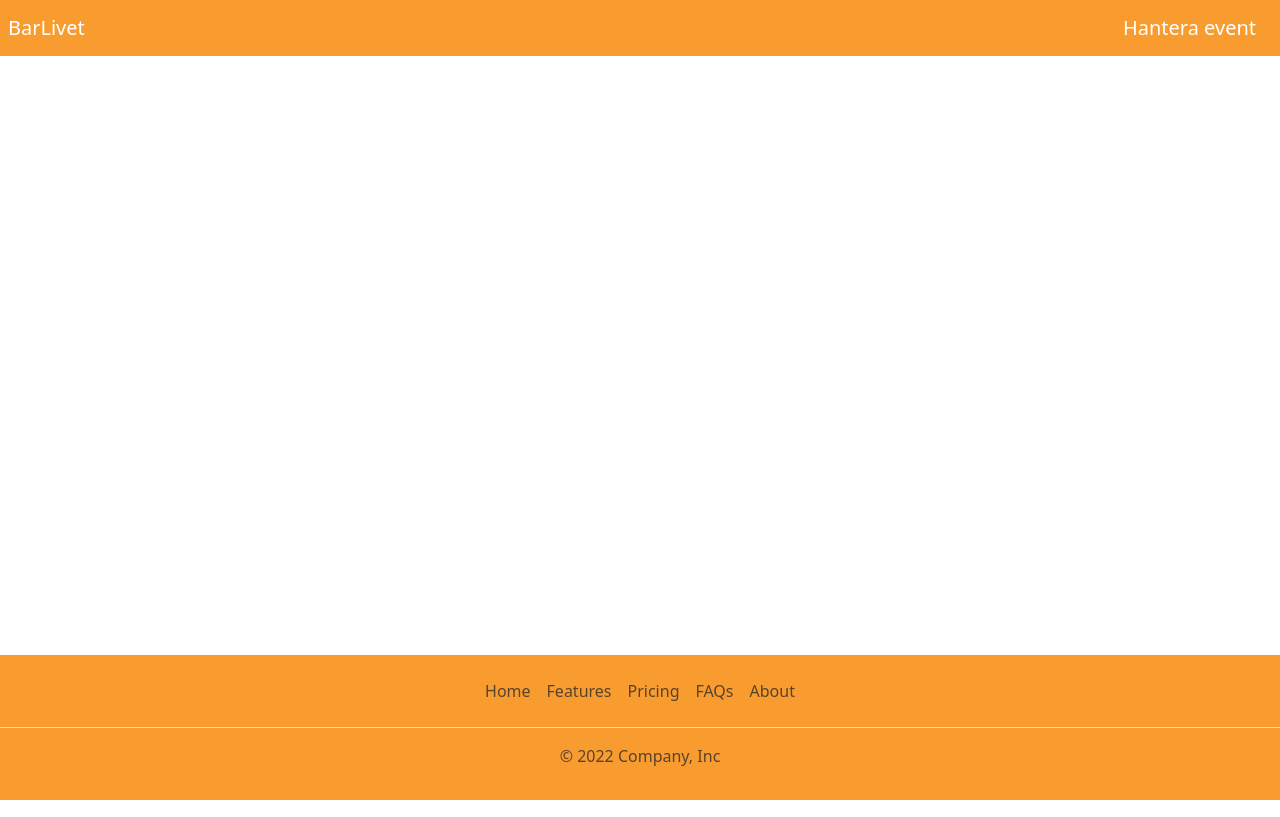
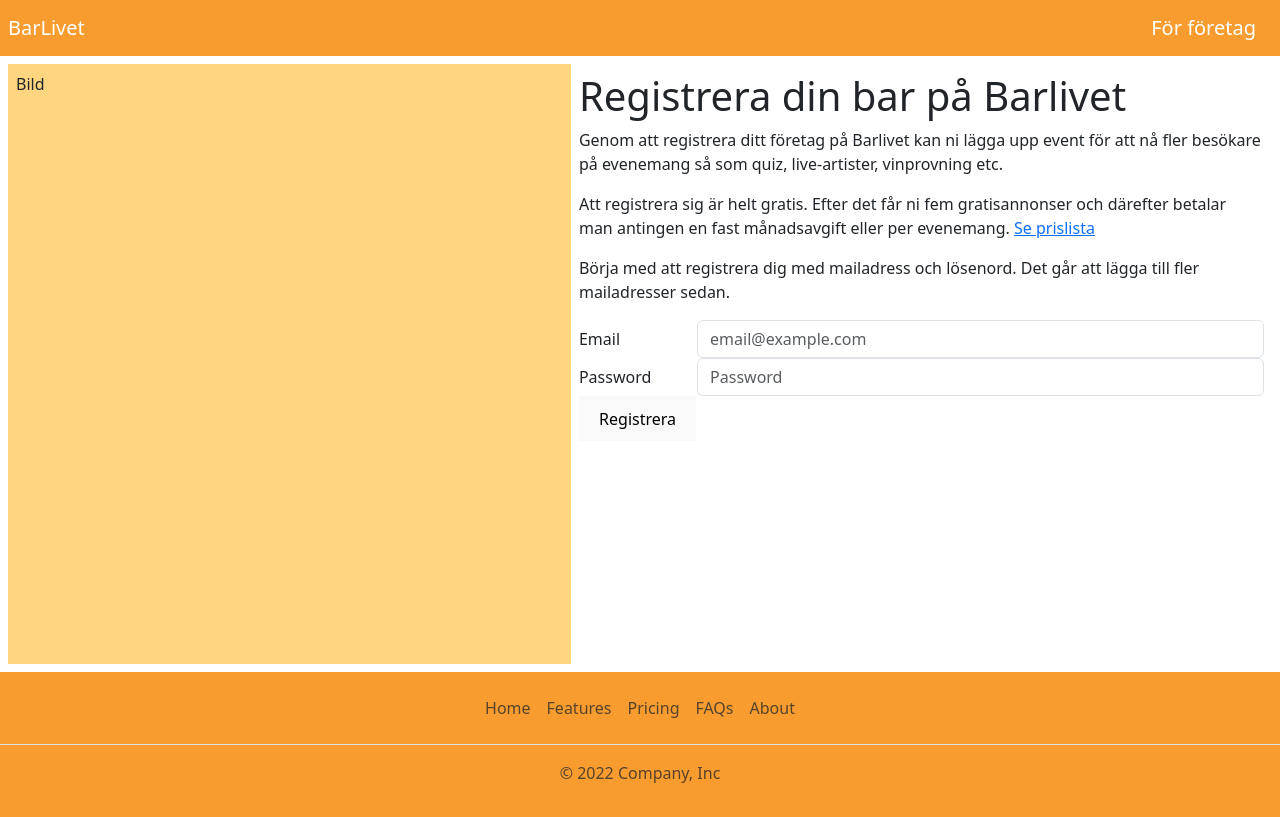
Before and after one commit to christofferosterberg/eventkartan, a React (Vite) app: page /registrera in a window 1280 px wide. Built offline with nearby package versions, Linux system fonts and the light colour scheme.

Commit message:
started with registration

```diff
--- a/package.json
+++ b/package.json
@@ -13,6 +13,7 @@
     "@auth0/auth0-react": "^2.2.4",
     "@react-google-maps/api": "^2.19.2",
     "auth0": "^4.3.0",
+    "axios": "^1.6.7",
     "bootstrap": "^5.3.2",
     "react": "^18.2.0",
     "react-bootstrap": "^2.10.0",
--- a/src/Admin.tsx
+++ b/src/Admin.tsx
@@ -1,13 +1,10 @@
 import React from 'react'
 import { useAuth0 } from '@auth0/auth0-react';
 import AdminConsole from './AdminConsole';
+import { Link } from 'react-router-dom';
 
 function Admin() {
     const { loginWithRedirect, isAuthenticated, isLoading } = useAuth0();
-
-    function handleLogin() {
-        loginWithRedirect()
-    }
 
     if (isLoading) {
         return <div>Loading ...</div>;
@@ -18,9 +15,15 @@ function Admin() {
             {isAuthenticated ? (
                 <AdminConsole></AdminConsole>
             ) : (
-                <div className='text-center'>
-                    <h1>Logga in som företag</h1>
-                    <button onClick={() => handleLogin()}>Logga in</button>
+                <div className='d-flex p-2'>
+                    <div className='w-50 p-2' style={{ backgroundColor: '#FFD580', height: '75vh' }}>
+                        Bild
+                    </div>
+                    <div className='p-2 flex-grow-1'>
+                        <h1>Logga in som företag</h1>
+                        <button onClick={() => loginWithRedirect()}>Logga in</button>
+                        <p className='mt-2'> Eller <Link to="/registrera">Skapa ett konto</Link></p>
+                    </div>
                 </div>
             )}
         </div>
--- a/src/App.tsx
+++ b/src/App.tsx
@@ -7,6 +7,7 @@ import Home from './Home'
 import { BrowserRouter, Routes, Route } from "react-router-dom";
 import { Auth0Provider } from '@auth0/auth0-react';
 import { Link } from 'react-router-dom';
+import SignUp from './SignUp';
 
 function App() {
   // const domain = process.env.REACT_APP_AUTH0_DOMAIN
@@ -27,13 +28,14 @@ function App() {
           <BrowserRouter>
             <nav className="navbar navbar-dark p-2" style={{ backgroundColor: '#F99C2F' }}>
               <Link className="navbar-brand text-center" to="/home">BarLivet</Link>
-              <Link className="navbar-brand text-center" to="/admin">Hantera event</Link>
+              <Link className="navbar-brand text-center" to="/admin">För företag</Link>
             </nav>
 
             <Routes>
             <Route path="/" element={<Home />} />
               <Route path="/home" element={<Home />} />
               <Route path="/admin" element={<Admin />} />
+              <Route path="/registrera" element={<SignUp />} />
             </Routes>
           </BrowserRouter>
         </div>
--- /dev/null
+++ b/src/SignUp.tsx
@@ -0,0 +1,76 @@
+import { useAuth0 } from '@auth0/auth0-react';
+import axios from 'axios';
+import React, { useState } from 'react'
+import { Link } from 'react-router-dom'
+
+function SignUp() {
+    const { loginWithRedirect } = useAuth0();
+    const [formData, setFormData] = useState({
+        email: '',
+        password: '',
+    });
+
+    const handleChange = (e: React.ChangeEvent<HTMLInputElement>) => {
+        setFormData({ ...formData, [e.target.name]: e.target.value });
+    };
+
+    const handleSubmit = async (e: React.FormEvent) => {
+        e.preventDefault();
+
+        try {
+            // Call Auth0 Management API to create new user
+            axios.post('https://dev-ni7jkmfx0oybqzdf.us.auth0.com/api/v2/users', formData);
+            // Handle success
+            alert('User registered successfully!');
+
+            // After registration, redirect user to login page
+            loginWithRedirect();
+        } catch (error) {
+            // Handle registration error
+            alert('Registration failed. Please try again.');
+        }
+    };
+
+    return (
+        <div className='d-flex p-2'>
+            <div className='p-2 w-75' style={{ backgroundColor: '#FFD580', height: '75vh' }}>
+                Bild
+            </div>
+            <div className='p-2 flex-grow-1'>
+                <h1>Registrera din bar på Barlivet</h1>
+                <p>Genom att registrera ditt företag på Barlivet kan ni lägga upp event för att nå fler besökare på evenemang så som quiz, live-artister, vinprovning etc.</p>
+                <p>Att registrera sig är helt gratis. Efter det får ni fem gratisannonser och därefter betalar man antingen en fast månadsavgift eller per evenemang. <Link to="/priser">Se prislista</Link></p>
+                <p>Börja med att registrera dig med mailadress och lösenord. Det går att lägga till fler mailadresser sedan.</p>
+                <form onSubmit={handleSubmit}>
+                    <div className="form-group row">
+                        <label htmlFor="staticEmail" className="col-sm-2 col-form-label">Email</label>
+                        <div className="col-sm-10">
+                            <input type="text" className="form-control" id="staticEmail" placeholder="email@example.com"></input>
+                        </div>
+                    </div>
+                    <div className="form-group row">
+                        <label htmlFor="inputPassword" className="col-sm-2 col-form-label">Password</label>
+                        <div className="col-sm-10">
+                            <input type="password" className="form-control" id="inputPassword" placeholder="Password"></input>
+                        </div>
+                    </div>
+                    <button type="submit">Registrera</button>
+                </form>
+                {/* <form onSubmit={handleSubmit} className='d-inline-flex flex-column'>
+                    <div>
+                        <p>Email:</p>
+                        <input type="email" name="email" value={formData.email} onChange={handleChange} required />
+                    </div>
+                    <div>
+                        <p>Lösenord:</p>
+                        <input type="password" name="password" value={formData.password} onChange={handleChange} required />
+                    </div> */}
+
+
+                {/* </form> */}
+            </div>
+        </div>
+    )
+}
+
+export default SignUp
```
Also changed, not shown: 1 other file (tests, documents, lock files or other folders).
